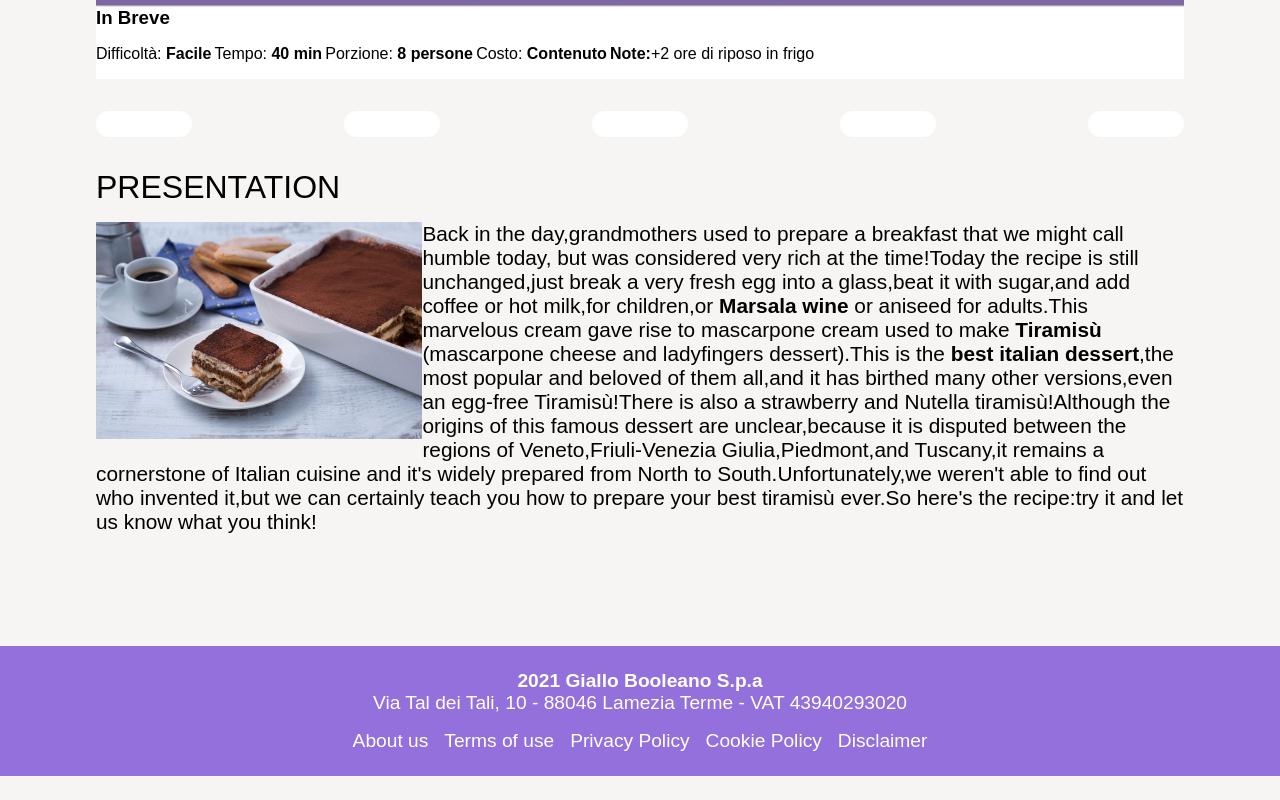
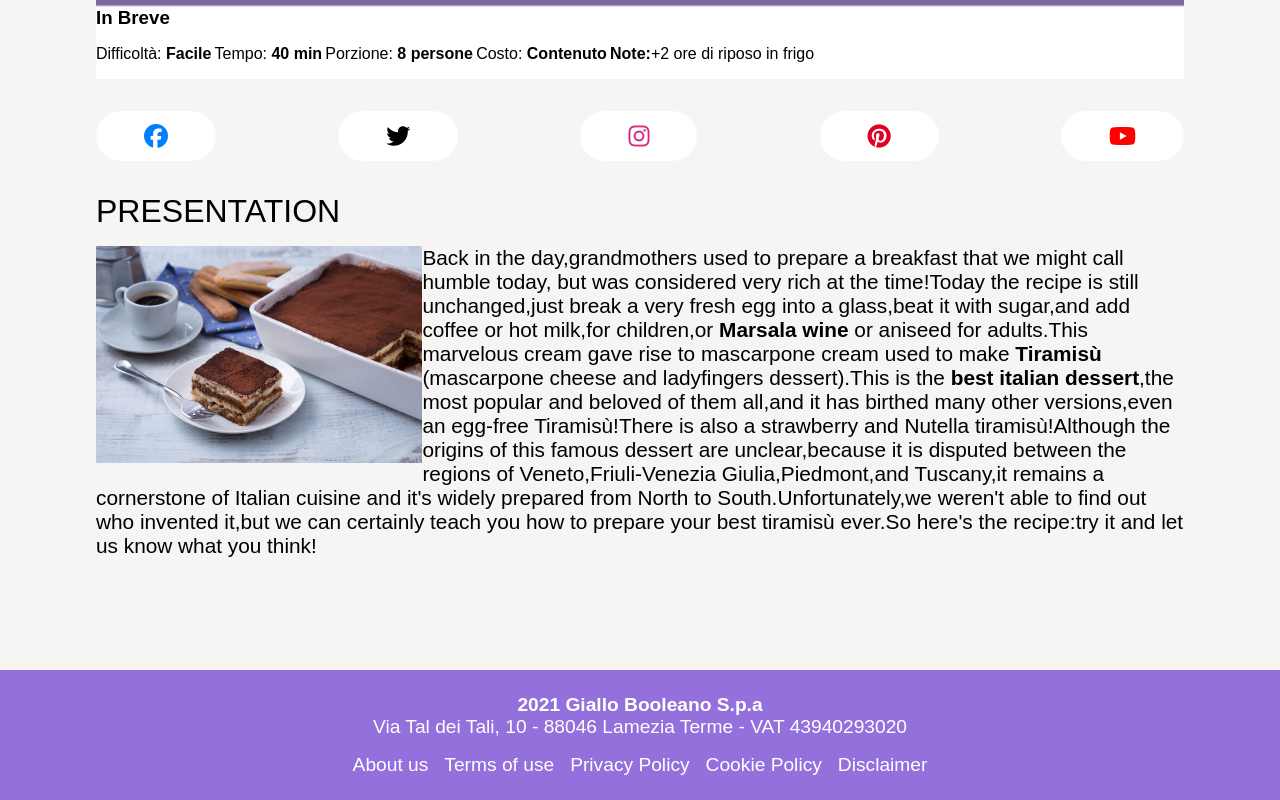
Before and after one commit to SophiaChirskaya/htmlcss-responsive-layout, a plain HTML site: page index.html in a window 1280 px wide. Shown: the part 789-1589 px from the top of the page. Before the commit the page ends 1565 px from the top, so only its background shows below. Drawn offline with Linux system fonts and the light colour scheme.

Commit message:
[fix]social icons

```diff
--- a/index.html
+++ b/index.html
@@ -2,8 +2,9 @@
 <head>
     <meta charset="UTF-8">
     <link rel="preconnect" href="https://fonts.googleapis.com">
-<link rel="preconnect" href="https://fonts.gstatic.com" crossorigin>
-<link href="https://fonts.googleapis.com/css2?family=Nerko+One&family=Open+Sans:ital,wght@0,300..800;1,300..800&family=Ubuntu:ital,wght@0,300;0,400;0,500;0,700;1,300;1,400;1,500;1,700&display=swap" rel="stylesheet">
+    <link rel="preconnect" href="https://fonts.gstatic.com" crossorigin>
+    <link href="https://fonts.googleapis.com/css2?family=Nerko+One&family=Open+Sans:ital,wght@0,300..800;1,300..800&family=Ubuntu:ital,wght@0,300;0,400;0,500;0,700;1,300;1,400;1,500;1,700&display=swap" rel="stylesheet">
+    <link rel="stylesheet" href="https://cdnjs.cloudflare.com/ajax/libs/font-awesome/6.7.1/css/all.min.css  ">
     <meta name="viewport" content="width=device-width, initial-scale=1.0">
     <link rel="stylesheet" href="./css/style.css">
     <title>Responsive</title>
@@ -68,19 +69,19 @@
                     </li>
                     <li>
                         <a href="" class="button">
-                            <i class="fa-brands fa-instagram" style="color: #d22d82°"></i>
+                            <i class="fa-brands fa-instagram" style="color: #d22d82"></i>
                             <span>INSTAGRAM</span>
                         </a>
                     </li>
                     <li>
                         <a href="" class="button">
-                            <i class="fa-brands fa-pinterest" style="color: #e00024°"></i>
+                            <i class="fa-brands fa-pinterest" style="color: #e00024"></i>
                             <span>PINTEREST</span>
                         </a>
                     </li>
                     <li>
                         <a href="" class="button">
-                            <i class="fa-brands fa-youtube" style="color: #ff0000°"></i>
+                            <i class="fa-brands fa-youtube" style="color: #ff0000"></i>
                             <span>YOUTUBE</span>
                         </a>
                     </li>
```
